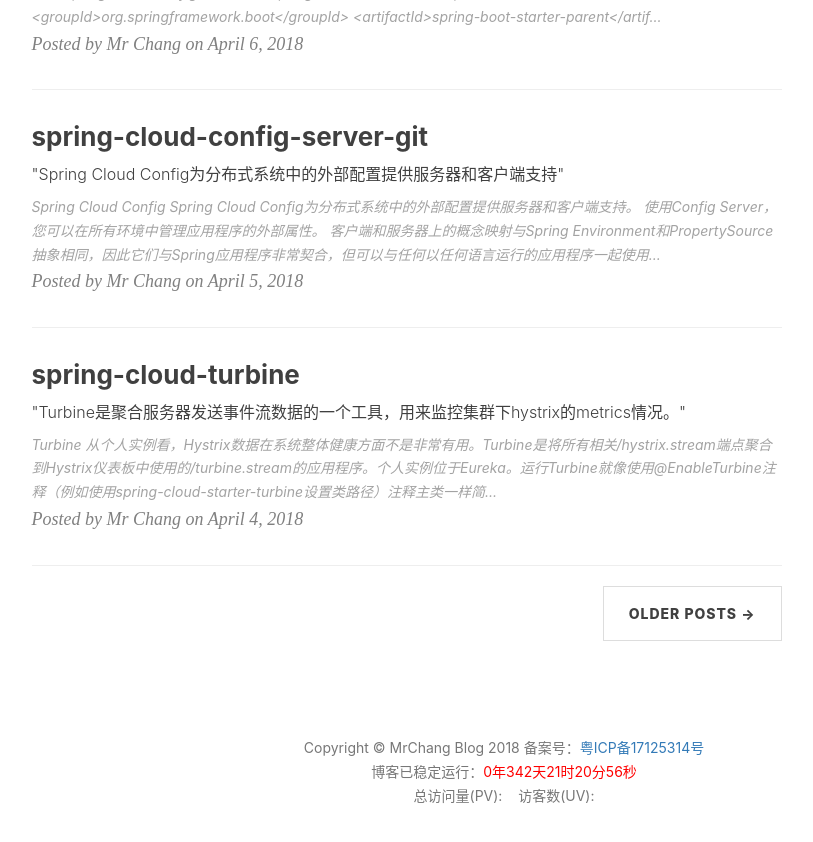
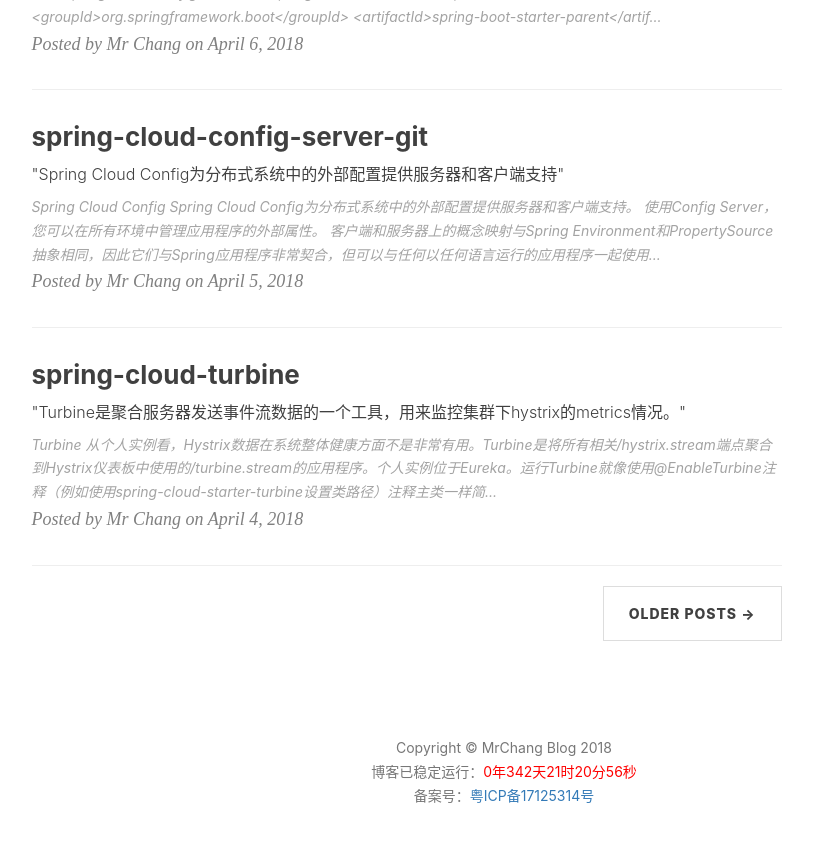
Before and after one commit to ncic-ict/changdaye.github.io, a Jekyll site: the page built from index.html, in a window 1280 px wide and 900 px high, scrolled down 2248 px. Shown: the top 842 px of the window, without its empty margins (136-949 px from the left). Built offline with Jekyll 4.4.1, drawn with Linux system fonts in a browser that asks for light colours; nearby versions of some CDN libraries; the list of posts is cut into pages by our own code; comment, search, counter and statistics services are not loaded.

Commit message:
去除pv uv 统计

```diff
--- a/_includes/footer.html
+++ b/_includes/footer.html
@@ -140,15 +139,9 @@
                     </script>
                     博客已稳定运行：<span id="htmer_time" style="color: red;"></span>
                     </br>
-                    <script async src="https://dn-lbstatics.qbox.me/busuanzi/2.3/busuanzi.pure.mini.js"></script>
-                    <span id="busuanzi_container_site_pv">
-                        总访问量(PV):<span id="busuanzi_value_site_pv"></span>
-                    </span>
-                    &nbsp;&nbsp;
-                    <span id="busuanzi_container_site_uv">
-                      访客数(UV):<span id="busuanzi_value_site_uv"></span>
-                    </span>
-                    <br>
+
+                    备案号：<a href="http://www.miitbeian.gov.cn/">{{ site.filing }}</a>
+                    </br>
 
 
                 </p>
```
Also changed, not shown: other parts of _includes/footer.html (+0 -1 lines).
